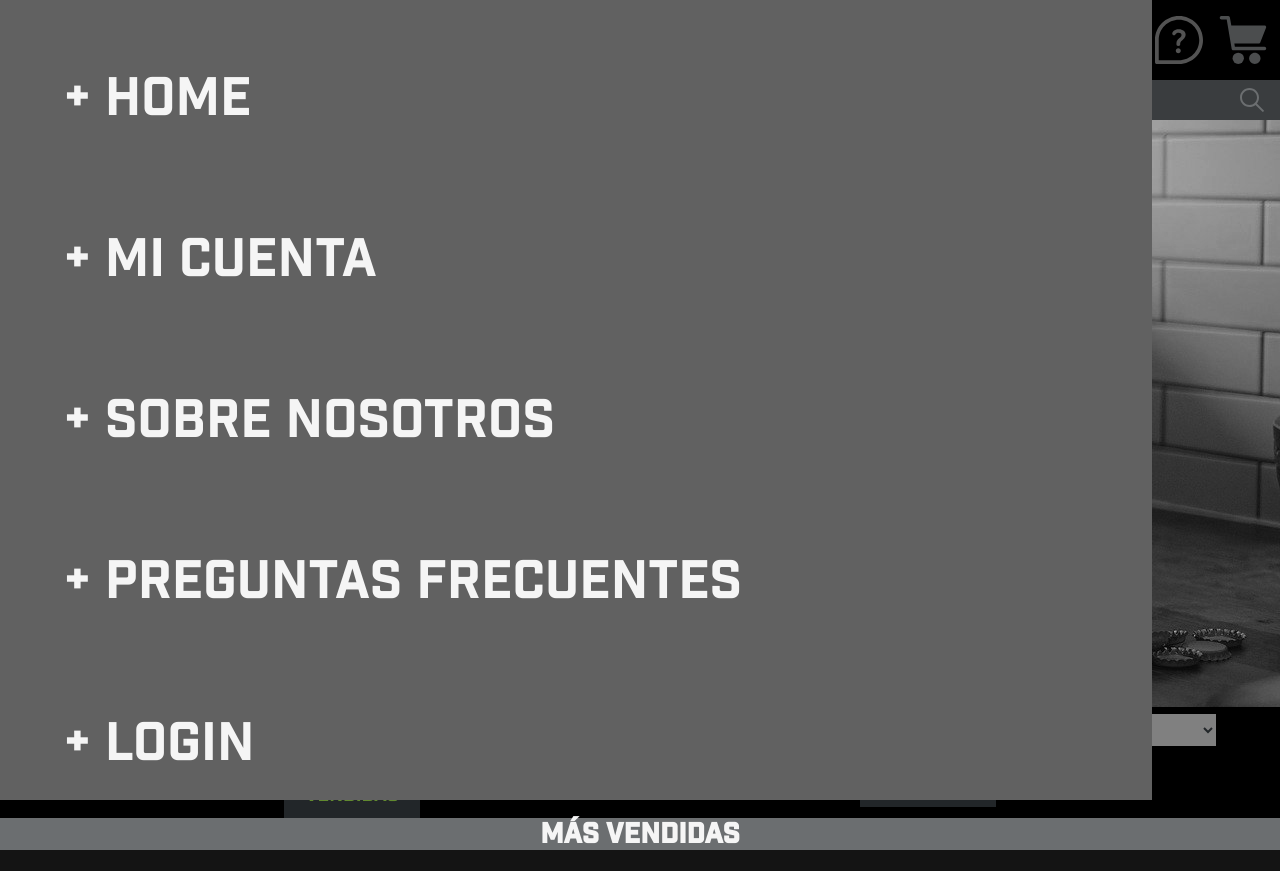
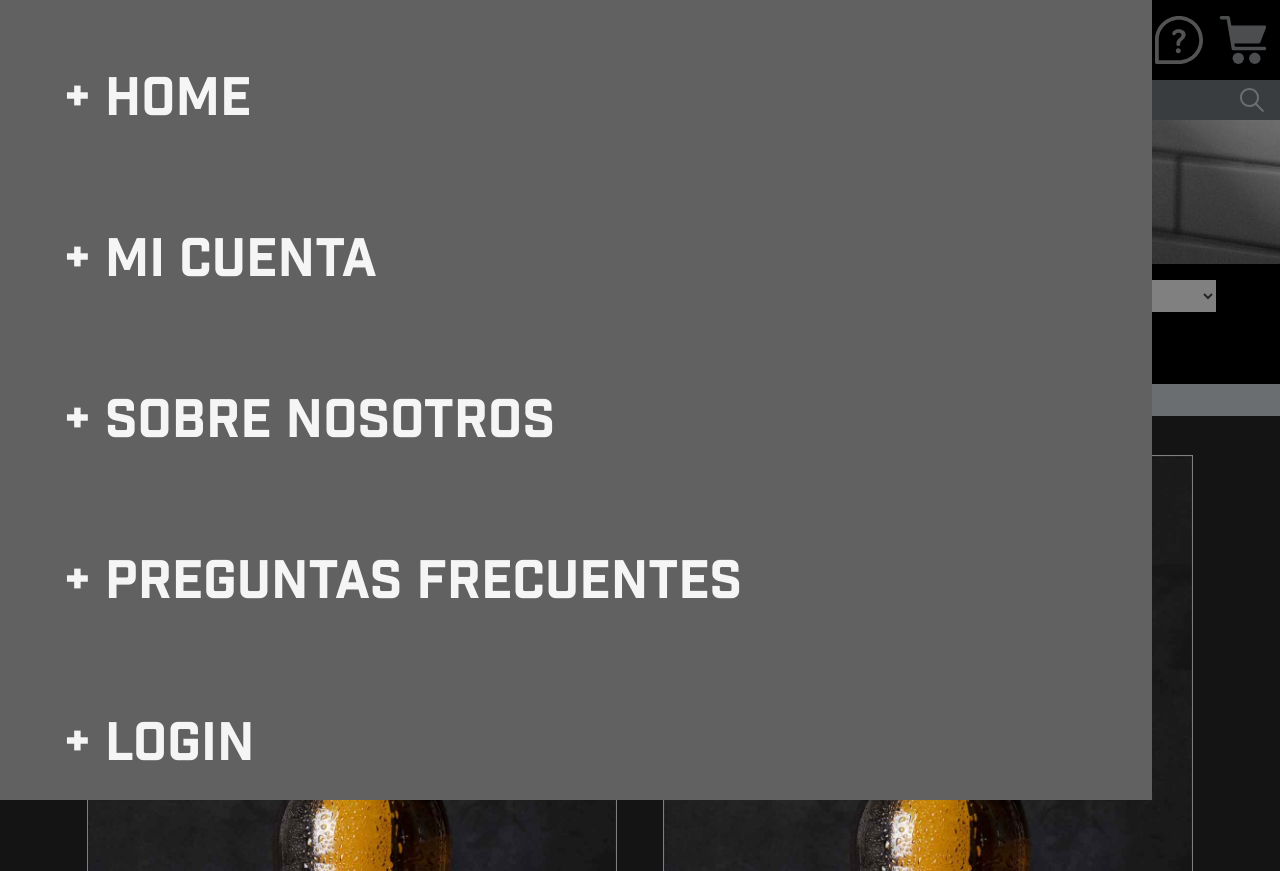
Before and after one commit to Moreko/grupo_4_digitalbirra, a PHP site: page /home.html in a window 1280 px wide. Shown: the top 871 px of the page. Run offline with PHP 8.4, Linux system fonts and the light colour scheme.

Commit message:
fondo portada a background img

```diff
--- a/site/css/styles.css
+++ b/site/css/styles.css
@@ -274,7 +274,14 @@ fin de base */
 
 .cont__img__titl{
     width: 100%;
+    height: 18vh;
     position: relative;
+    background-image: url('../static/img/fondoDB.jpg');
+    background-repeat: no-repeat;
+    background-size: 129%;
+    background-position-x: 87%;
+    background-position-y: 50%;
+    margin-bottom: 2vh;
 }
 
 .portada--titl{
@@ -284,13 +291,15 @@ fin de base */
     position: absolute;
     text-align: center;
     left: 50%;
-    top: 25%;
+    top: 28%;
     transform:translate(-50%)
 }
 
-.portada--img{
+/* .portada--img{
     width: 100%;
-}
+    object-fit: none;
+    object-position: 64% 35%;
+} */
 
 .select--tcerveza{
     width: 90%;
--- a/site/home.html
+++ b/site/home.html
@@ -50,7 +50,7 @@
         <article class="cont__portada">
             <section class="cont__img__titl">
                 <img class="portada--titl" src="static/img/dBirra-titl.svg" alt="digital birra">
-                <img class="portada--img" src="static/img/fondoDB.jpg" alt="portada">
+                <!-- <img class="portada--img" src="static/img/fondoDB.jpg" alt="portada"> -->
             </section>
 
 
```
